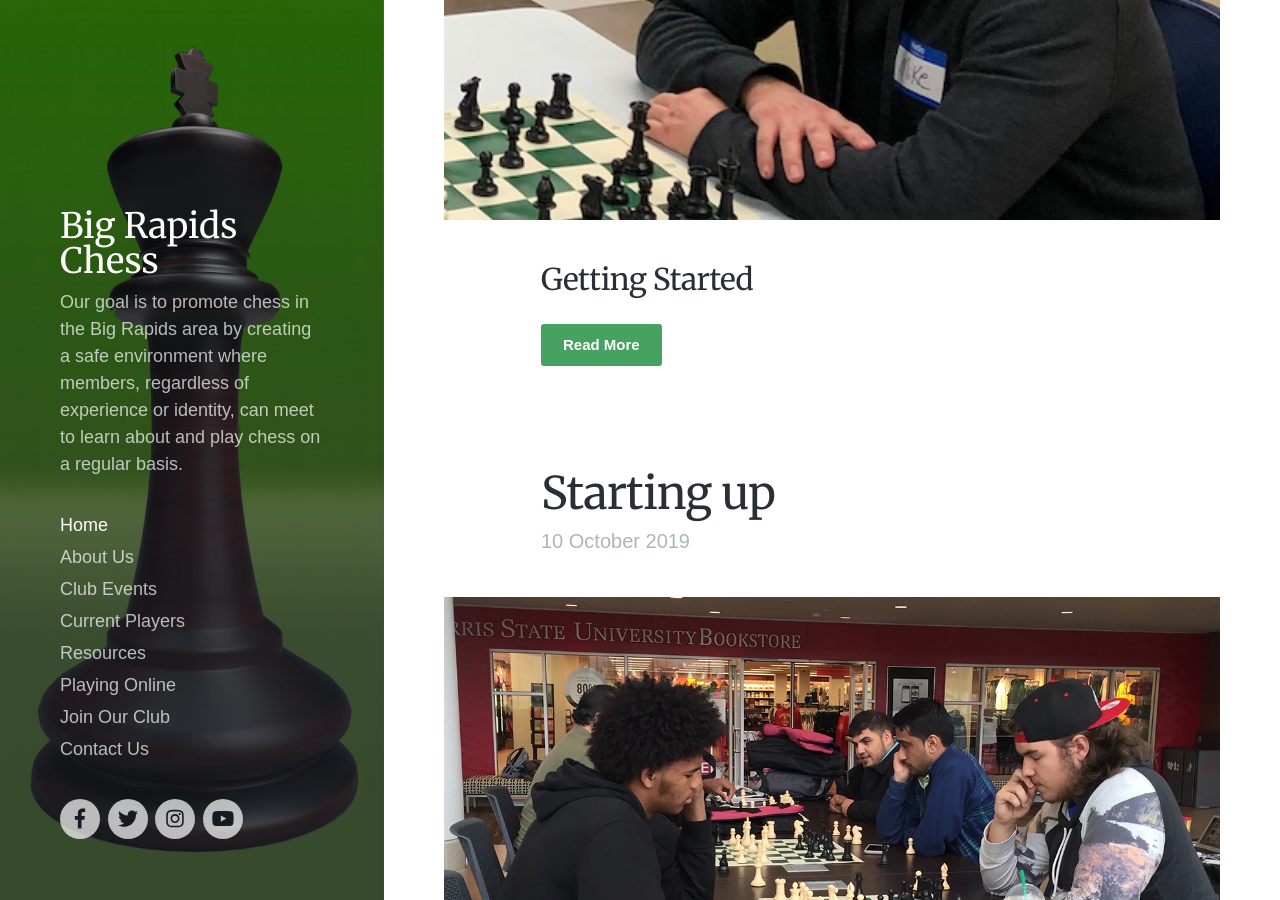
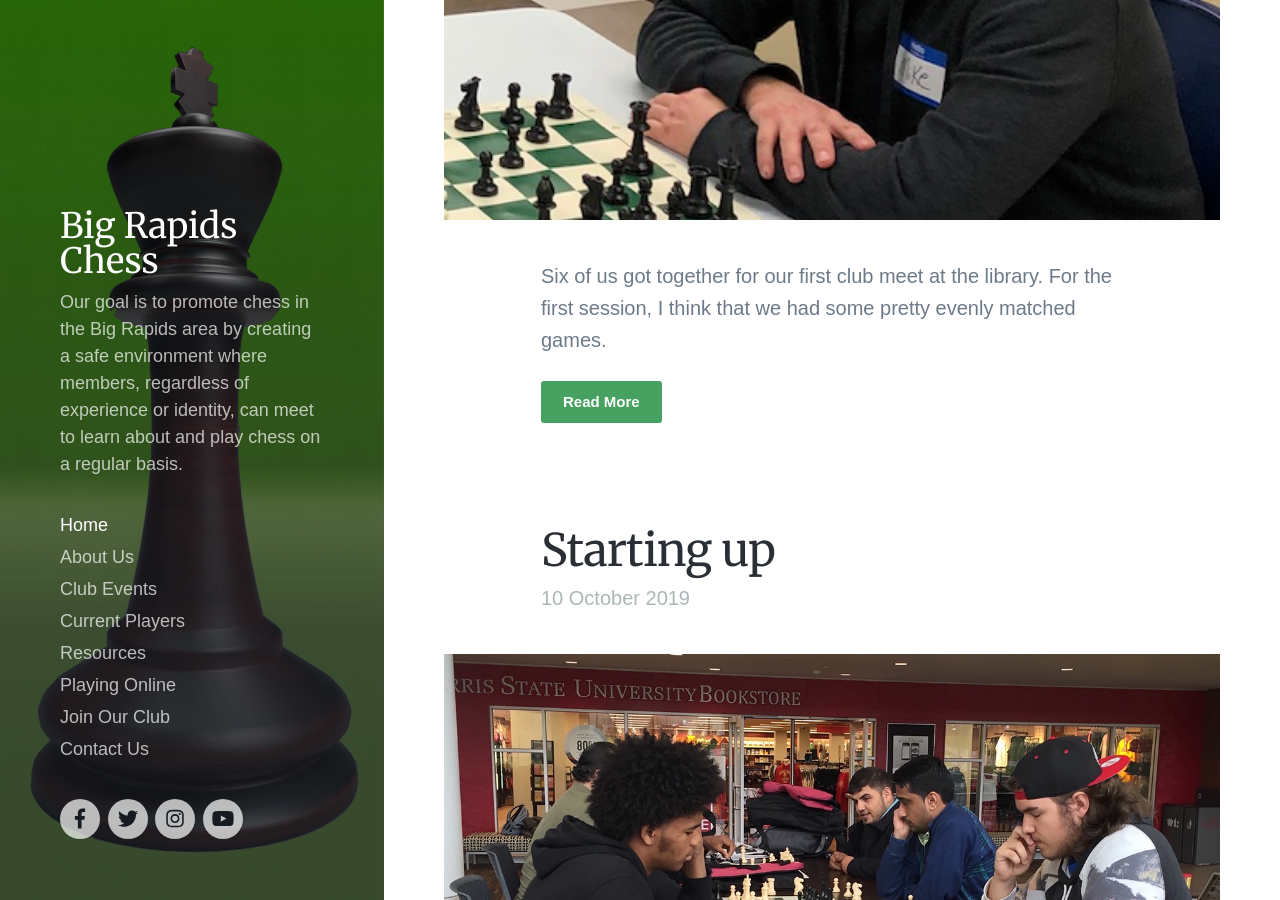
Before and after one commit to bigrapidschess/bigrapidschess.github.io, a Jekyll site: the page built from index.html, in a window 1280 px wide and 900 px high, scrolled down 1301 px. Built offline with Jekyll 4.4.1, drawn with Linux system fonts in a browser that asks for light colours; nearby versions of some CDN libraries; some web fonts are replaced; the list of posts is cut into pages by our own code.

Commit message:
fixing new post

```diff
--- a/_posts/2019-10-24-first-meeting.md
+++ b/_posts/2019-10-24-first-meeting.md
@@ -1,9 +1,9 @@
 ---
 title: 'First Meeting'
-subtitle: 'We had our first club meeting at the Big Rapids Community Library on October 24, 2019.'
 date: 2019-10-24 00:00:00
 featured_image: /images/my_background_green.jpg
 background_image: /images/events/meeting1-1.png
+excerpt: Six of us got together for our first club meet at the library. For the first session, I think that we had some pretty evenly matched games.
 ---
 
 ### Getting Started
```
